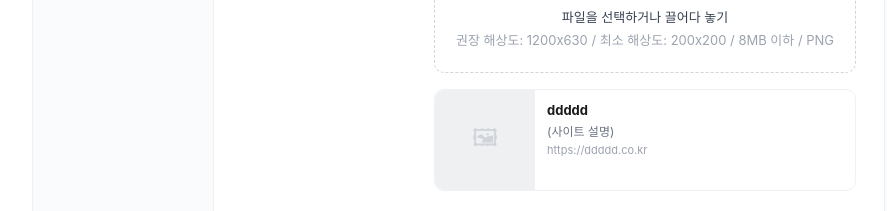
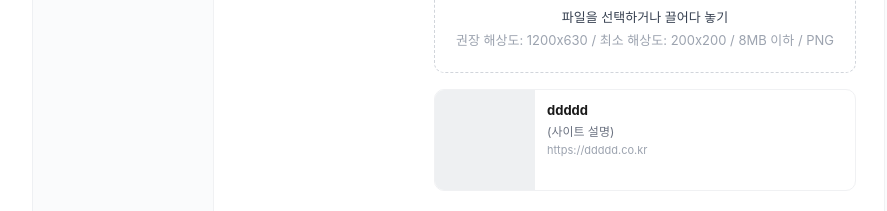
Before and after one commit to youzam136-sudo/belian-admin, a React (Vite) app: page /settings/general in a window 1280 px wide. Shown: the part 1080-1291 px from the top of the page, without its empty margins (215-1102 px from the left). Built offline with nearby package versions, Linux system fonts and the light colour scheme.

Commit message:
Update GeneralSettingsPage.tsx

```diff
--- a/src/pages/GeneralSettingsPage.tsx
+++ b/src/pages/GeneralSettingsPage.tsx
@@ -1,6 +1,7 @@
 import { useState, useRef } from "react";
 import "../styles/generalsettings.css";
 import { SearchIcon } from "../components/icons/SearchIcon";
+import { ImagePlaceholderIcon } from "../components/icons/ImagePlaceholderIcon";
 
 function GeneralSettingsPage() {
   const [activeTab, setActiveTab] = useState<"basic" | "shop" | "access">(
@@ -304,7 +305,9 @@ function GeneralSettingsPage() {
                     {ogImage ? (
                       <img src={ogImage} alt="" />
                     ) : (
-                      <span className="gs-og-preview__placeholder">🖼</span>
+                      <span className="gs-og-preview__placeholder">
+                        <ImagePlaceholderIcon className="image-placeholder-icon" />
+                      </span>
                     )}
                   </div>
                   <div className="gs-og-preview__text">
```
